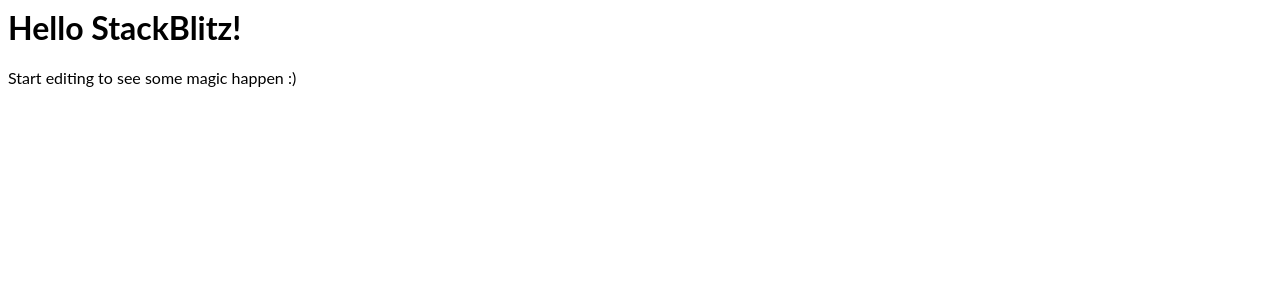
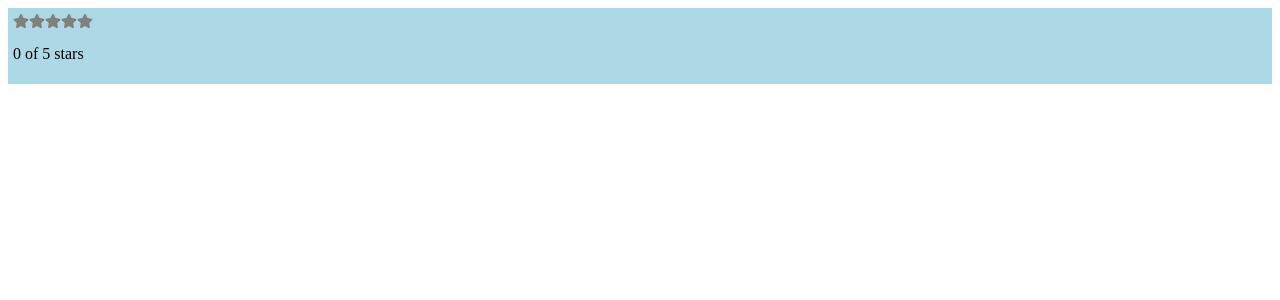
Before and after one commit to hritikchokker/react-with-examples, a React (Create React App) app: page / in a window 1280 px wide. Shown: the top 300 px of the page. Built offline with nearby package versions, Linux system fonts and the light colour scheme.

Commit message:
Star rating done

```diff
--- a/package.json
+++ b/package.json
@@ -4,7 +4,8 @@
   "private": true,
   "dependencies": {
     "react": "^17.0.0",
-    "react-dom": "^17.0.0"
+    "react-dom": "^17.0.0",
+    "react-icons": "^4.1.0"
   },
   "scripts": {
     "start": "react-scripts start",
--- a/src/App.js
+++ b/src/App.js
@@ -1,11 +1,12 @@
 import React from "react";
-import "./style.css";
+import StartRating from "./components/StarRating";
 
 export default function App() {
   return (
-    <div>
-      <h1>Hello StackBlitz!</h1>
-      <p>Start editing to see some magic happen :)</p>
-    </div>
+    <StartRating
+      // totalStars={120}
+      style={{ backgroundColor: "lightblue" }}
+      onDoubleClick={e => alert("double click")}
+    />
   );
 }
--- /dev/null
+++ b/src/components/Star.js
@@ -0,0 +1,6 @@
+import React from "react";
+import { FaStar } from "react-icons/fa";
+
+export default function Star({ selected = false, onSelect = f => f }) {
+  return <FaStar color={selected ? "red" : "grey"} onClick={onSelect} />;
+}
--- /dev/null
+++ b/src/components/StarRating.js
@@ -0,0 +1,21 @@
+import React, { useState } from "react";
+import Star from "./Star";
+import { createArray } from "../utils/lib";
+
+export default function StarRating({ style = {}, totalStars = 5, ...props }) {
+  const [selectedStars, setSelectedStars] = useState(0);
+  return (
+    <div style={{ padding: 5, ...style }} {...props}>
+      {createArray(totalStars).map((n, i) => (
+        <Star
+          key={i}
+          selected={selectedStars > i}
+          onSelect={() => setSelectedStars(i + 1)}
+        />
+      ))}
+      <p>
+        {selectedStars} of {totalStars} stars
+      </p>
+    </div>
+  );
+}
--- a/src/index.js
+++ b/src/index.js
@@ -2,5 +2,11 @@
 import ReactDOM from "react-dom";
 
 import App from "./App";
+const rootElement = document.getElementById('root');
 
-ReactDOM.render(<App />, document.getElementById("root"));
+ReactDOM.render(
+  <React.StrictMode>
+  <App />
+  </React.StrictMode>,
+ rootElement
+ );
--- a/src/style.css
+++ b/src/style.css
@@ -1,3 +1,9 @@
-h1, p {
+h1,
+p {
   font-family: Lato;
 }
+
+.App {
+  font-family: sans-serif;
+  text-align: center;
+}
--- /dev/null
+++ b/src/utils/lib.js
@@ -0,0 +1 @@
+export const createArray = length => [...Array(length)];
```
